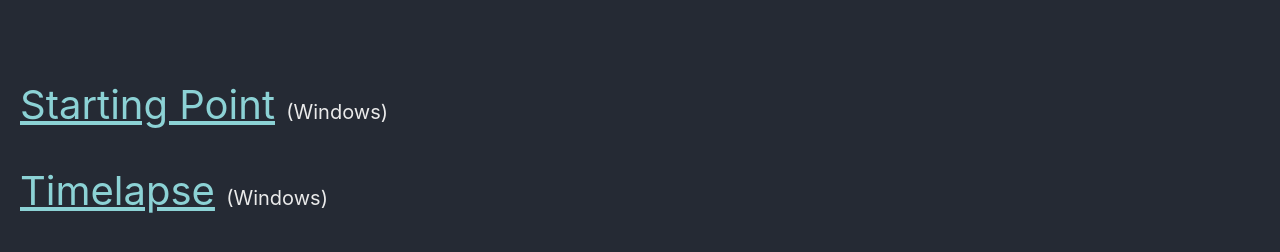
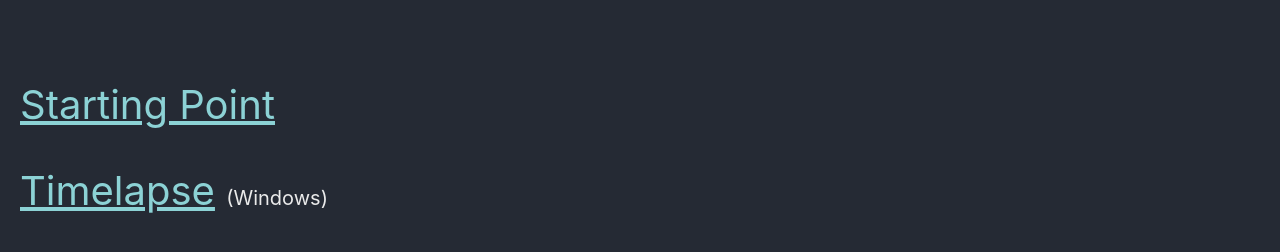
Before and after one commit to Connor-McCartney/Connor-McCartney.github.io, a Jekyll site: the page built from _pages/htb.md, in a window 1280 px wide. Shown: the part 129-381 px from the top of the page. Built offline with Jekyll 4.4.1, drawn with Linux system fonts in a browser that asks for light colours; cached includes are drawn as plain includes.

Commit message:
Update htb.md

```diff
--- a/_pages/htb.md
+++ b/_pages/htb.md
@@ -6,6 +6,6 @@ title: Hack The Box
 <br>
 
 
-<span style="font-size:2em;">   [Starting Point](/htb/Starting-Point)   </span>   (Windows)
+<span style="font-size:2em;">   [Starting Point](/htb/Starting-Point)   </span>
 
 <span style="font-size:2em;">   [Timelapse](/htb/timelapse)   </span>   (Windows)
```
